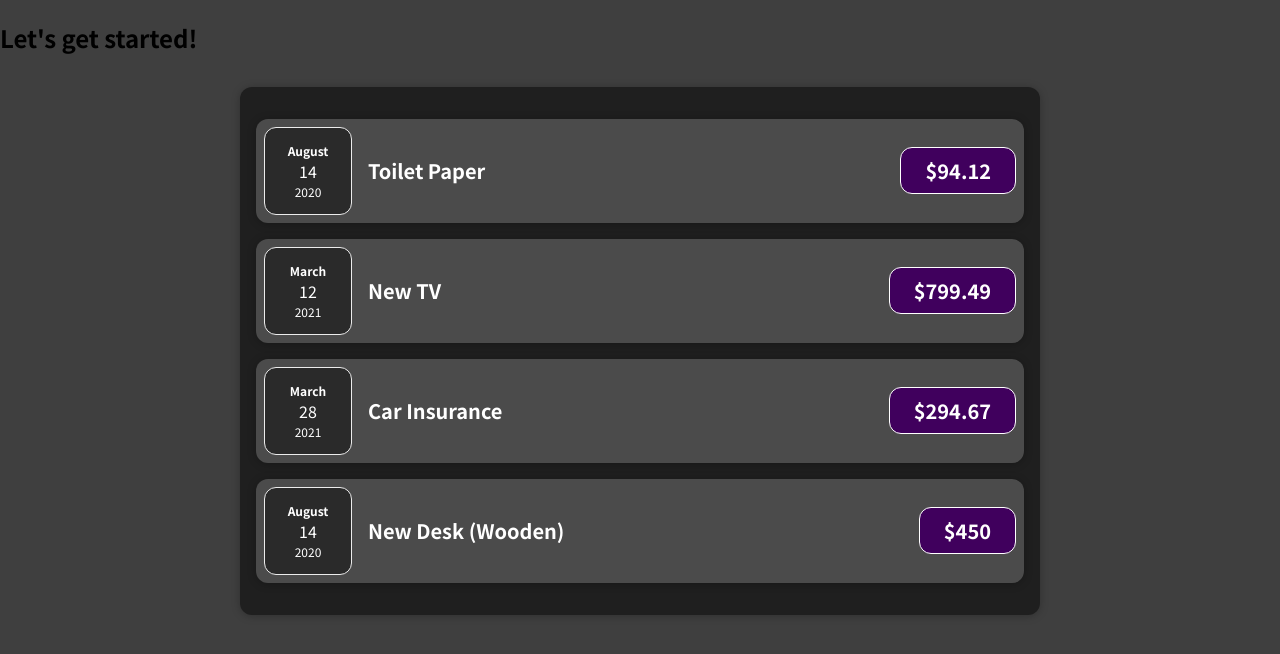
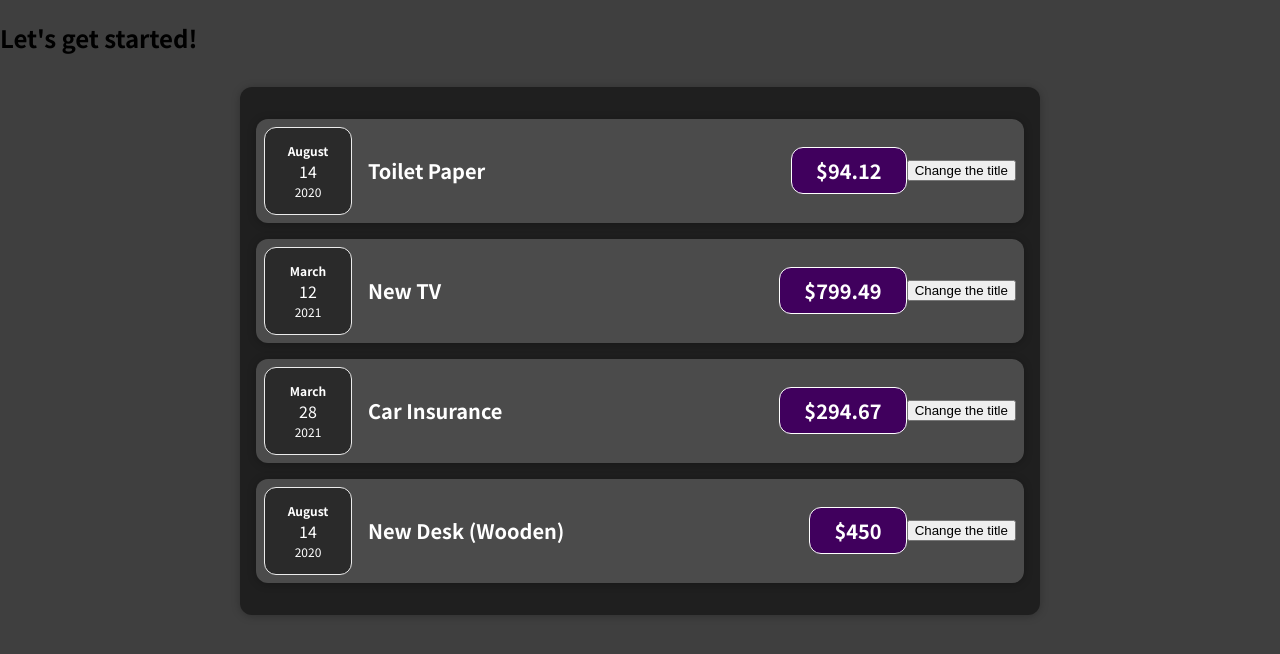
Before and after one commit to rhenaldoaryap/learn-react, a JavaScript app: page / in a window 1280 px wide. Shown: the top 654 px of the page. Built offline with nearby package versions, Linux system fonts and the light colour scheme.

Commit message:
learning using events on React

```diff
--- a/src/components/Expenses/ExpenseItem.js
+++ b/src/components/Expenses/ExpenseItem.js
@@ -3,6 +3,10 @@ import Card from "../UI/Card";
 import "./ExpenseItem.css";
 
 const ExpenseItem = (props) => {
+  const clickHandler = () => {
+    console.log("Clicked");
+  };
+
   return (
     <Card className="expense-item">
       <ExpenseDate date={props.date} />
@@ -10,6 +14,7 @@ const ExpenseItem = (props) => {
         <h2>{props.title}</h2>
         <div className="expense-item__price">${props.amount}</div>
       </div>
+      <button onClick={clickHandler}>Change the title</button>
     </Card>
   );
 };
```
Also changed, not shown: 1 other file (tests, documents, lock files or other folders).
